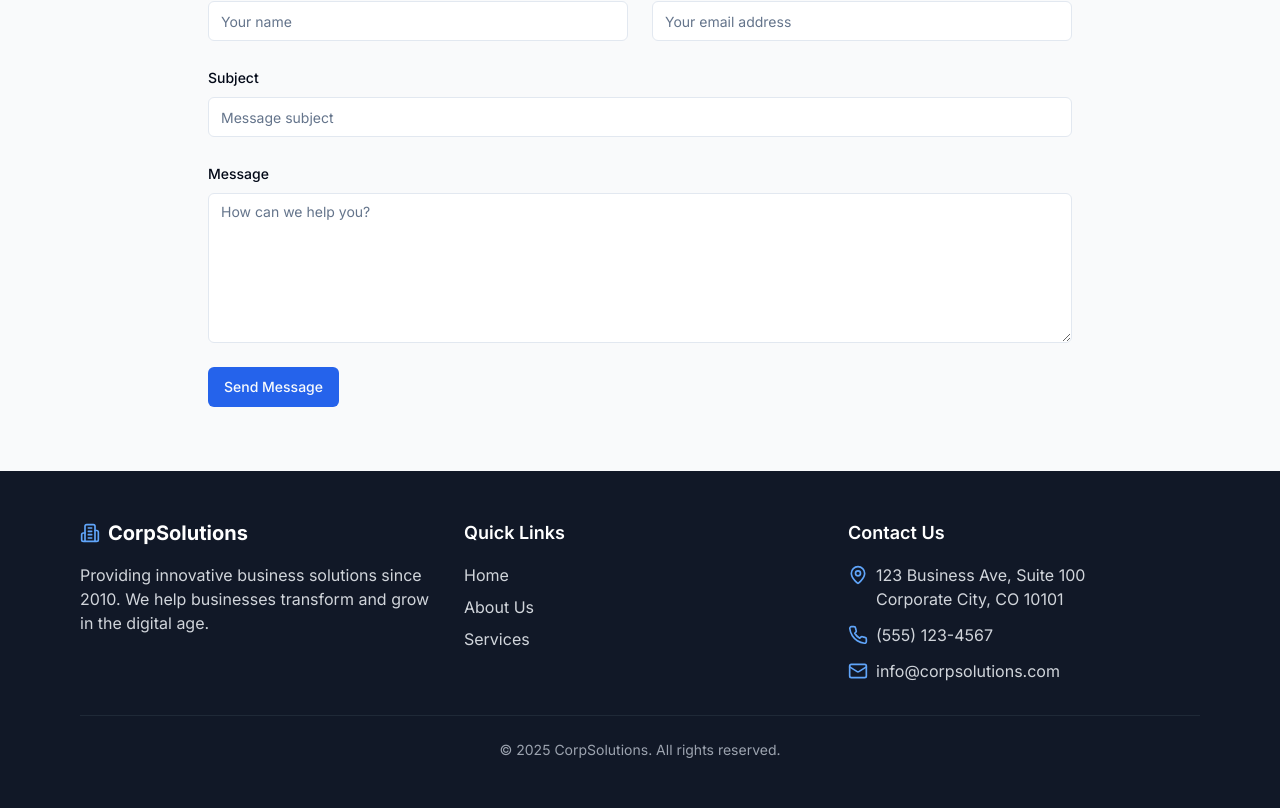
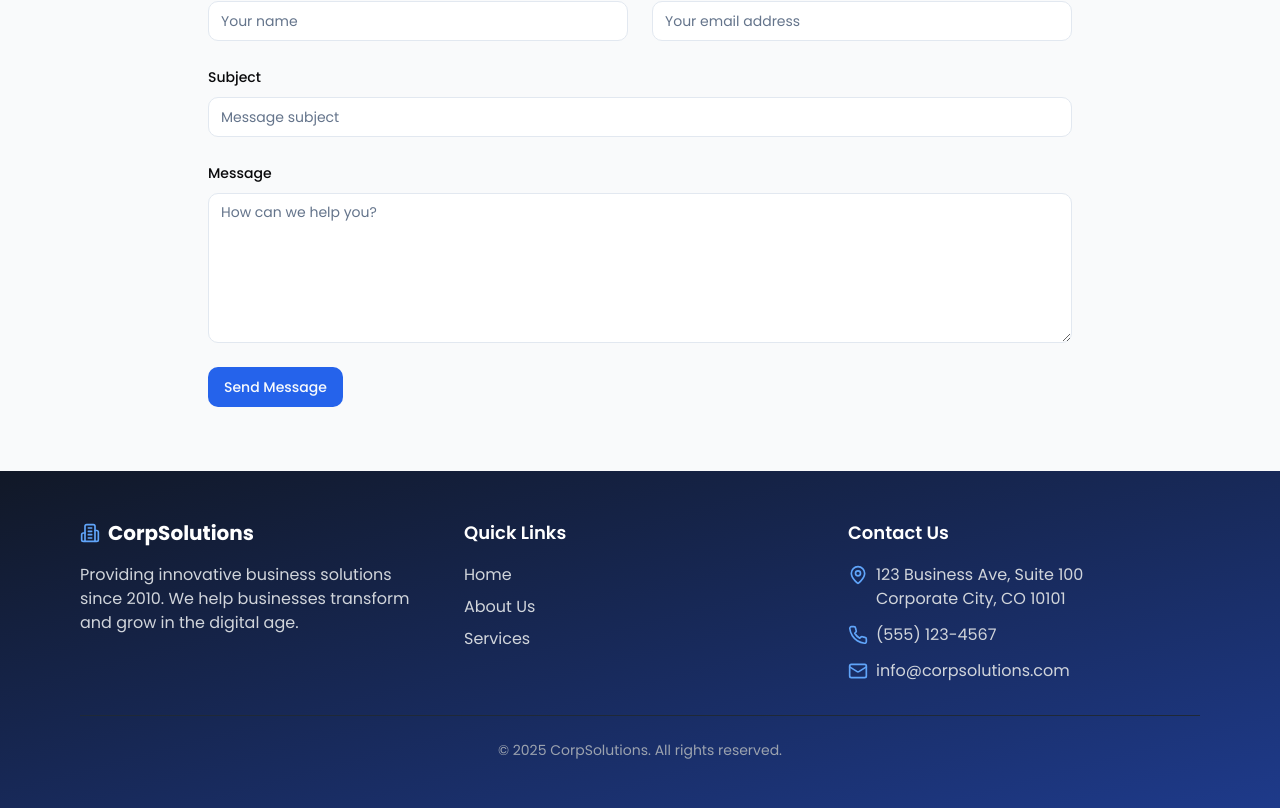
Before and after one commit to aarya55/neat-blog-nest, a React (Vite) app: page / in a window 1280 px wide. Shown: the part 1965-2773 px from the top of the page. Built offline with nearby package versions, Linux system fonts and the light colour scheme.

Commit message:
Change theme to attractive
Modify color variables in `index.css` and `tailwind.config.ts` to create a more appealing visual theme.

```diff
--- a/src/components/Footer.tsx
+++ b/src/components/Footer.tsx
@@ -6,7 +6,7 @@ const Footer = () => {
   const currentYear = new Date().getFullYear();
 
   return (
-    <footer className="bg-gray-900 text-white py-12">
+    <footer className="bg-gradient-to-br from-gray-900 to-blue-900 text-white py-12">
       <div className="max-w-6xl mx-auto px-4">
         <div className="grid grid-cols-1 md:grid-cols-3 gap-8">
           {/* Company Info */}
@@ -25,13 +25,13 @@ const Footer = () => {
             <h3 className="text-lg font-semibold mb-4">Quick Links</h3>
             <ul className="space-y-2">
               <li>
-                <Link to="/" className="text-gray-300 hover:text-white transition-colors">Home</Link>
+                <Link to="/" className="text-gray-300 hover:text-white transition-colors hover:translate-x-1 inline-block">Home</Link>
               </li>
               <li>
-                <Link to="/about" className="text-gray-300 hover:text-white transition-colors">About Us</Link>
+                <Link to="/about" className="text-gray-300 hover:text-white transition-colors hover:translate-x-1 inline-block">About Us</Link>
               </li>
               <li>
-                <Link to="/services" className="text-gray-300 hover:text-white transition-colors">Services</Link>
+                <Link to="/services" className="text-gray-300 hover:text-white transition-colors hover:translate-x-1 inline-block">Services</Link>
               </li>
             </ul>
           </div>
@@ -40,17 +40,17 @@ const Footer = () => {
           <div>
             <h3 className="text-lg font-semibold mb-4">Contact Us</h3>
             <ul className="space-y-3">
-              <li className="flex items-start">
-                <MapPin className="h-5 w-5 text-blue-400 mr-2 mt-0.5" />
-                <span className="text-gray-300">123 Business Ave, Suite 100<br />Corporate City, CO 10101</span>
+              <li className="flex items-start group">
+                <MapPin className="h-5 w-5 text-blue-400 mr-2 mt-0.5 group-hover:text-blue-300 transition-colors" />
+                <span className="text-gray-300 group-hover:text-white transition-colors">123 Business Ave, Suite 100<br />Corporate City, CO 10101</span>
               </li>
-              <li className="flex items-center">
-                <Phone className="h-5 w-5 text-blue-400 mr-2" />
-                <span className="text-gray-300">(555) 123-4567</span>
+              <li className="flex items-center group">
+                <Phone className="h-5 w-5 text-blue-400 mr-2 group-hover:text-blue-300 transition-colors" />
+                <span className="text-gray-300 group-hover:text-white transition-colors">(555) 123-4567</span>
               </li>
-              <li className="flex items-center">
-                <Mail className="h-5 w-5 text-blue-400 mr-2" />
-                <span className="text-gray-300">info@corpsolutions.com</span>
+              <li className="flex items-center group">
+                <Mail className="h-5 w-5 text-blue-400 mr-2 group-hover:text-blue-300 transition-colors" />
+                <span className="text-gray-300 group-hover:text-white transition-colors">info@corpsolutions.com</span>
               </li>
             </ul>
           </div>
--- a/src/components/HeroSection.tsx
+++ b/src/components/HeroSection.tsx
@@ -26,15 +26,15 @@ const HeroSection = ({
           alt="Corporate background"
           className="w-full h-full object-cover"
         />
-        <div className="absolute inset-0 bg-black/60"></div>
+        <div className="absolute inset-0 bg-gradient-to-br from-blue-900/80 to-purple-900/80"></div>
       </div>
 
       {/* Content */}
       <div className="relative max-w-6xl mx-auto px-4 py-20 md:py-28 flex flex-col items-center text-center">
-        <h1 className="text-4xl md:text-5xl lg:text-6xl font-bold mb-6">{title}</h1>
-        <p className="text-xl max-w-2xl mb-8 text-gray-200">{subtitle}</p>
-        <Link to={ctaLink}>
-          <Button size="lg" className="bg-blue-600 hover:bg-blue-700">
+        <h1 className="text-4xl md:text-5xl lg:text-6xl font-bold mb-6 fade-in">{title}</h1>
+        <p className="text-xl max-w-2xl mb-8 text-gray-100 slide-in">{subtitle}</p>
+        <Link to={ctaLink} className="scale-in">
+          <Button size="lg" className="bg-gradient-to-r from-blue-500 to-indigo-600 hover:from-blue-600 hover:to-indigo-700 border-0 shadow-lg">
             {ctaText}
           </Button>
         </Link>
--- a/src/components/Navigation.tsx
+++ b/src/components/Navigation.tsx
@@ -13,7 +13,7 @@ const Navigation = () => {
   };
 
   return (
-    <header className="border-b border-gray-200 bg-white sticky top-0 z-50">
+    <header className="border-b border-gray-200 bg-white/95 backdrop-blur-sm sticky top-0 z-50 shadow-sm">
       <div className="max-w-6xl mx-auto px-4 py-4 flex justify-between items-center">
         <Link to="/" className="flex items-center space-x-2">
           <Building2 className="h-6 w-6 text-blue-600" />
@@ -40,7 +40,7 @@ const Navigation = () => {
       {/* Mobile Navigation */}
       <div
         className={cn(
-          "md:hidden fixed inset-x-0 top-[65px] bg-white border-b border-gray-200 z-50 transition-all duration-300 ease-in-out transform",
+          "md:hidden fixed inset-x-0 top-[65px] bg-white/95 backdrop-blur-sm border-b border-gray-200 z-50 transition-all duration-300 ease-in-out transform shadow-md",
           isMenuOpen ? "opacity-100 translate-y-0" : "opacity-0 -translate-y-full pointer-events-none"
         )}
       >
@@ -68,8 +68,8 @@ const NavLink = ({
   <Link
     to={to}
     className={cn(
-      "text-gray-800 hover:text-blue-600 transition-colors font-medium",
-      isActive && "text-blue-600 font-semibold",
+      "text-gray-800 hover:text-blue-600 transition-colors font-medium relative after:content-[''] after:absolute after:w-full after:scale-x-0 after:h-0.5 after:bottom-0 after:left-0 after:bg-blue-600 after:origin-bottom-right after:transition-transform after:duration-300 hover:after:scale-x-100 hover:after:origin-bottom-left",
+      isActive && "text-blue-600 font-semibold after:scale-x-100 after:bg-blue-600",
       className
     )}
   >
--- a/src/index.css
+++ b/src/index.css
@@ -1,5 +1,5 @@
 
-@import url('https://fonts.googleapis.com/css2?family=Inter:wght@300;400;500;600;700&display=swap');
+@import url('https://fonts.googleapis.com/css2?family=Poppins:wght@300;400;500;600;700&display=swap');
 
 @tailwind base;
 @tailwind components;
@@ -8,15 +8,15 @@
 @layer base {
   :root {
     --background: 0 0% 100%;
-    --foreground: 222.2 84% 4.9%;
+    --foreground: 240 10% 3.9%;
 
     --card: 0 0% 100%;
-    --card-foreground: 222.2 84% 4.9%;
+    --card-foreground: 240 10% 3.9%;
 
     --popover: 0 0% 100%;
-    --popover-foreground: 222.2 84% 4.9%;
+    --popover-foreground: 240 10% 3.9%;
 
-    --primary: 222.2 47.4% 11.2%;
+    --primary: 221 83% 53%;
     --primary-foreground: 210 40% 98%;
 
     --secondary: 210 40% 96.1%;
@@ -25,17 +25,17 @@
     --muted: 210 40% 96.1%;
     --muted-foreground: 215.4 16.3% 46.9%;
 
-    --accent: 210 40% 96.1%;
-    --accent-foreground: 222.2 47.4% 11.2%;
+    --accent: 262 83% 58%;
+    --accent-foreground: 0 0% 100%;
 
     --destructive: 0 84.2% 60.2%;
     --destructive-foreground: 210 40% 98%;
 
     --border: 214.3 31.8% 91.4%;
     --input: 214.3 31.8% 91.4%;
-    --ring: 222.2 84% 4.9%;
+    --ring: 221 83% 53%;
 
-    --radius: 0.5rem;
+    --radius: 0.75rem;
 
     --sidebar-background: 0 0% 98%;
     --sidebar-foreground: 240 5.3% 26.1%;
@@ -48,33 +48,33 @@
   }
 
   .dark {
-    --background: 222.2 84% 4.9%;
-    --foreground: 210 40% 98%;
+    --background: 240 10% 3.9%;
+    --foreground: 0 0% 98%;
 
-    --card: 222.2 84% 4.9%;
-    --card-foreground: 210 40% 98%;
+    --card: 240 10% 3.9%;
+    --card-foreground: 0 0% 98%;
 
-    --popover: 222.2 84% 4.9%;
-    --popover-foreground: 210 40% 98%;
+    --popover: 240 10% 3.9%;
+    --popover-foreground: 0 0% 98%;
 
-    --primary: 210 40% 98%;
-    --primary-foreground: 222.2 47.4% 11.2%;
+    --primary: 221 83% 53%;
+    --primary-foreground: 0 0% 98%;
 
-    --secondary: 217.2 32.6% 17.5%;
-    --secondary-foreground: 210 40% 98%;
+    --secondary: 240 3.7% 15.9%;
+    --secondary-foreground: 0 0% 98%;
 
-    --muted: 217.2 32.6% 17.5%;
-    --muted-foreground: 215 20.2% 65.1%;
+    --muted: 240 3.7% 15.9%;
+    --muted-foreground: 240 5% 64.9%;
 
-    --accent: 217.2 32.6% 17.5%;
-    --accent-foreground: 210 40% 98%;
+    --accent: 262 83% 58%;
+    --accent-foreground: 0 0% 98%;
 
     --destructive: 0 62.8% 30.6%;
-    --destructive-foreground: 210 40% 98%;
+    --destructive-foreground: 0 0% 98%;
 
-    --border: 217.2 32.6% 17.5%;
-    --input: 217.2 32.6% 17.5%;
-    --ring: 212.7 26.8% 83.9%;
+    --border: 240 3.7% 15.9%;
+    --input: 240 3.7% 15.9%;
+    --ring: 221 83% 53%;
 
     --sidebar-background: 240 5.9% 10%;
     --sidebar-foreground: 240 4.8% 95.9%;
@@ -94,6 +94,7 @@
 
   html {
     scroll-behavior: smooth;
+    font-family: 'Poppins', sans-serif;
   }
 
   body {
@@ -121,6 +122,18 @@
   .blog-link {
     @apply text-blog-accent hover:text-blog-accent/80 transition-colors;
   }
+
+  .gradient-bg {
+    @apply bg-gradient-to-br from-blue-500 to-purple-600;
+  }
+
+  .glass-card {
+    @apply bg-white/90 backdrop-blur-sm shadow-lg rounded-xl border border-white/20;
+  }
+
+  .btn-primary {
+    @apply bg-gradient-to-r from-blue-500 to-indigo-600 hover:from-blue-600 hover:to-indigo-700 text-white font-medium px-6 py-3 rounded-lg transition-all shadow-md hover:shadow-lg;
+  }
 }
 
 /* Animations */
@@ -132,12 +145,31 @@
   animation: slideIn 0.5s ease-out forwards;
 }
 
+.scale-in {
+  animation: scaleIn 0.3s ease-out forwards;
+}
+
 @keyframes fadeIn {
   from { opacity: 0; }
   to { opacity: 1; }
 }
 
 @keyframes slideIn {
-  from { transform: translateX(-20px); opacity: 0; }
-  to { transform: translateX(0); opacity: 1; }
+  from { transform: translateY(20px); opacity: 0; }
+  to { transform: translateY(0); opacity: 1; }
 }
+
+@keyframes scaleIn {
+  from { transform: scale(0.95); opacity: 0; }
+  to { transform: scale(1); opacity: 1; }
+}
+
+/* Hover animations */
+.hover-lift {
+  transition: transform 0.2s ease, box-shadow 0.2s ease;
+}
+
+.hover-lift:hover {
+  transform: translateY(-5px);
+  box-shadow: 0 10px 25px -5px rgba(0, 0, 0, 0.1);
+}
--- a/tailwind.config.ts
+++ b/tailwind.config.ts
@@ -19,6 +19,10 @@ export default {
 			}
 		},
 		extend: {
+			fontFamily: {
+				sans: ['Poppins', 'sans-serif'],
+				serif: ['Georgia', 'serif'],
+			},
 			colors: {
 				border: 'hsl(var(--border))',
 				input: 'hsl(var(--input))',
@@ -61,9 +65,9 @@ export default {
 					foreground: 'hsl(var(--card-foreground))'
 				},
 				corporate: {
-					primary: '#1e40af',   // Blue 800
-					secondary: '#3b82f6', // Blue 500
-					accent: '#dbeafe',    // Blue 100
+					primary: '#3b82f6',   // Blue 500
+					secondary: '#818cf8', // Indigo 400
+					accent: '#c4b5fd',    // Violet 300
 					light: '#f1f5f9',     // Slate 100
 					dark: '#1e293b',      // Slate 800
 					muted: '#64748b',     // Slate 500
@@ -107,16 +111,26 @@ export default {
 				fadeIn: {
 					'0%': { opacity: '0' },
 					'100%': { opacity: '1' }
+				},
+				slideUp: {
+					'0%': { transform: 'translateY(20px)', opacity: '0' },
+					'100%': { transform: 'translateY(0)', opacity: '1' }
 				}
 			},
 			animation: {
 				'accordion-down': 'accordion-down 0.2s ease-out',
 				'accordion-up': 'accordion-up 0.2s ease-out',
-				fadeIn: 'fadeIn 0.5s ease-in-out'
+				fadeIn: 'fadeIn 0.5s ease-in-out',
+				slideUp: 'slideUp 0.5s ease-out'
 			},
-			fontFamily: {
-				sans: ['Inter', 'sans-serif'],
-				serif: ['Georgia', 'serif'],
+			boxShadow: {
+				'soft': '0 4px 20px -2px rgba(0, 0, 0, 0.06)',
+				'soft-lg': '0 10px 30px -3px rgba(0, 0, 0, 0.08)'
+			},
+			backgroundImage: {
+				'gradient-radial': 'radial-gradient(var(--tw-gradient-stops))',
+				'gradient-conic': 'conic-gradient(from 180deg at 50% 50%, var(--tw-gradient-stops))',
+				'hero-pattern': 'linear-gradient(to right bottom, rgba(59, 130, 246, 0.7), rgba(124, 58, 237, 0.7))'
 			},
 			typography: {
 				DEFAULT: {
@@ -124,9 +138,9 @@ export default {
 						maxWidth: '65ch',
 						color: '#333',
 						a: {
-							color: '#1e40af',
+							color: '#3b82f6',
 							'&:hover': {
-								color: '#3b82f6',
+								color: '#2563eb',
 							},
 						},
 						h1: {
```
